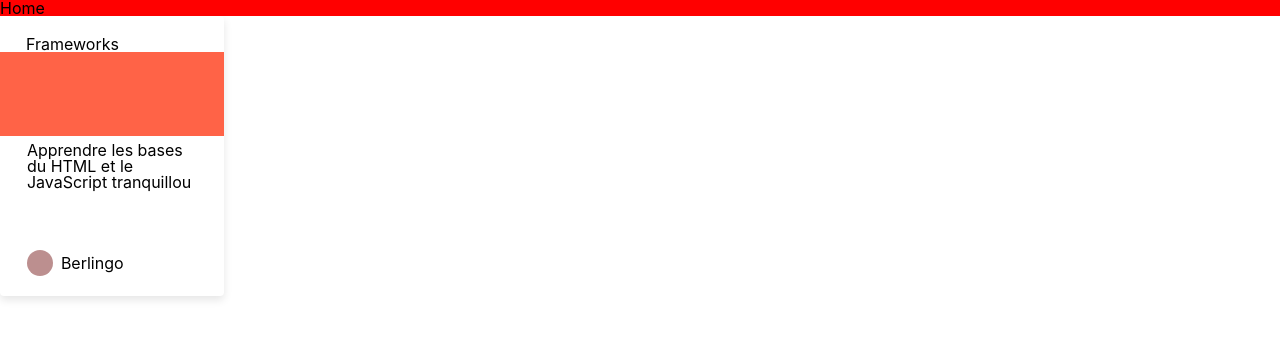
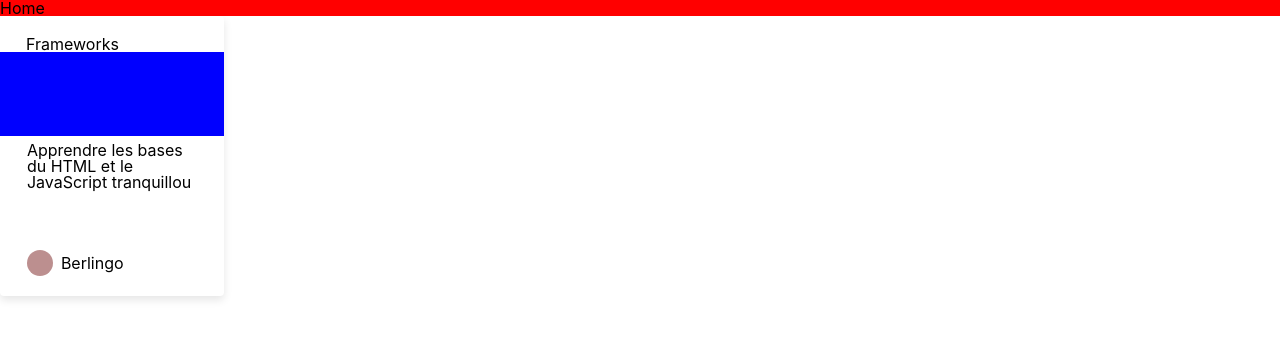
Before and after one commit to rqphy/project-b, a React (Create React App) app: page / in a window 1280 px wide. Shown: the top 338 px of the page. Built offline with nearby package versions, Linux system fonts and the light colour scheme.

Commit message:
update img color to blue

```diff
--- a/src/Components/ArticleCard/ArticleCard.scss
+++ b/src/Components/ArticleCard/ArticleCard.scss
@@ -19,7 +19,7 @@
     }
 
     &__img {
-        background-color: tomato;
+        background-color: blue;
         width: 100%;
         height: 84px;
     }
```
